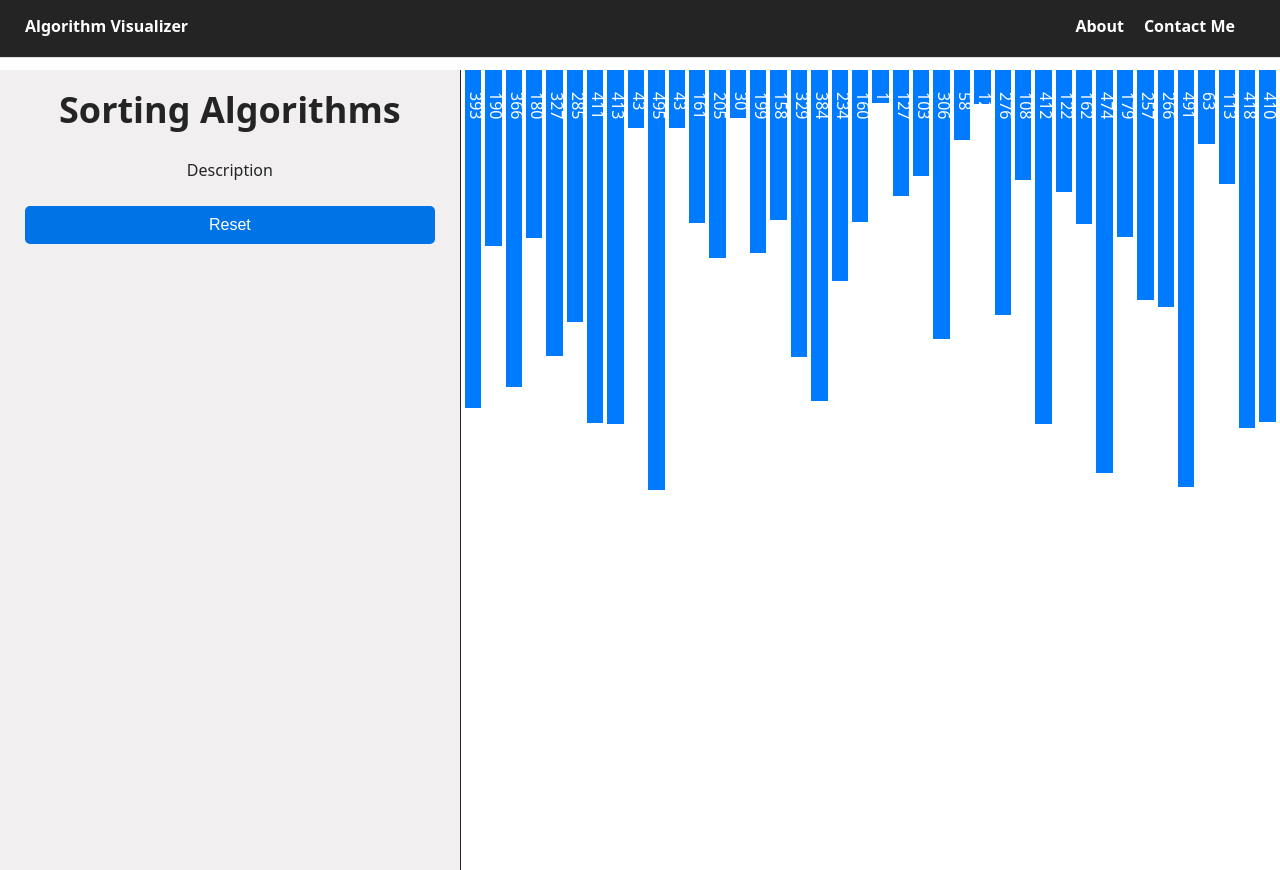
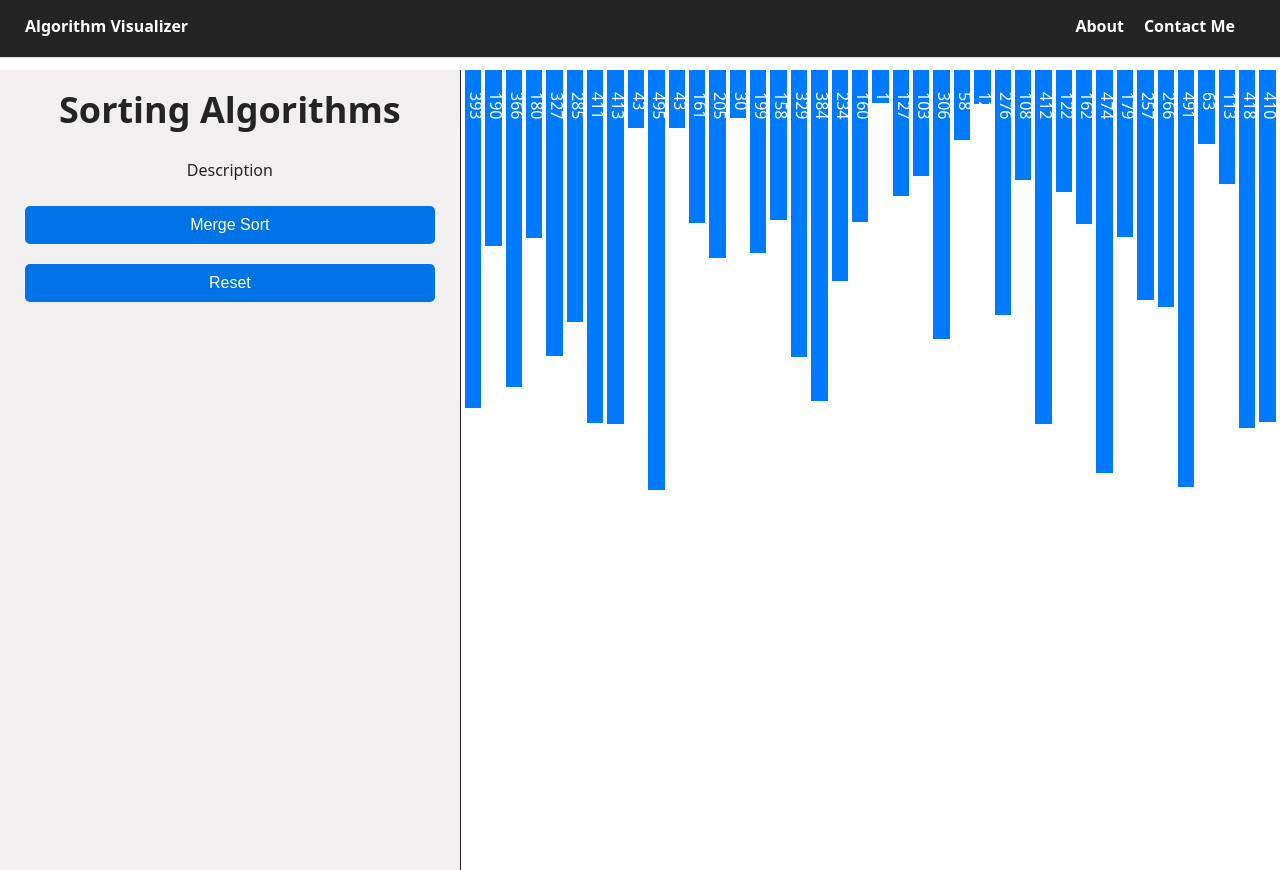
Before and after one commit to tcollm/algorithm-visualizer, a React (Vite) app: page /sort in a window 1280 px wide. Built offline with nearby package versions, Linux system fonts and the light colour scheme.

Commit message:
feat: implement mergeSort
- Add button for merge sort.
- Merge sort works as intended.
- Note: visuals for merge sort (like changing the color of the node)
have not been implemented yet.

```diff
--- a/src/components/SortPage/SortPage.jsx
+++ b/src/components/SortPage/SortPage.jsx
@@ -1,13 +1,8 @@
 import { useCallback, useEffect, useState } from "react";
 import PageLayout from "../AlgoPageLayout/PageLayout.jsx";
 import classes from "./SortPage.module.css";
-import {
-  ARRAY_SIZE,
-  MAX_VAL,
-  BAR_HEIGHT,
-  DEFAULT_BAR,
-  MIN_VAL,
-} from "./constants.js";
+import { ARRAY_SIZE, MAX_VAL, MIN_VAL } from "./constants.js";
+import { mergeSort } from "./mergeSort.js";
 
 // From https://stackoverflow.com/questions/4959975/generate-random-number-between-two-numbers-in-javascript
 const randomIntFromInterval = (min, max) => {
@@ -25,7 +20,6 @@ const SortPage = () => {
       const randomVal = randomIntFromInterval(MIN_VAL, MAX_VAL);
       newArray.push(randomVal);
     }
-    console.log(newArray);
     setArray(newArray);
   }, []);
 
@@ -33,10 +27,19 @@ const SortPage = () => {
     resetArray();
   }, [resetArray]);
 
+  const handleMergeSort = () => {
+    const newArray = [...array];
+    console.log("Array before sort: ", newArray);
+    mergeSort(newArray, 0, newArray.length - 1);
+    setArray(newArray);
+    console.log("Array after sort: ", newArray);
+  };
+
   const leftContent = (
     <>
       <h1>Sorting Algorithms</h1>
       <p>Description</p>
+      <button onClick={handleMergeSort}>Merge Sort</button>
       <button onClick={resetArray}>Reset</button>
     </>
   );
--- /dev/null
+++ b/src/components/SortPage/mergeSort.js
@@ -0,0 +1,58 @@
+// https://www.geeksforgeeks.org/merge-sort/
+const merge = (arr, left, mid, right) => {
+  const lLen = mid - left + 1;
+  const rLen = right - mid;
+
+  // temp arrays
+  const lArr = new Array(lLen);
+  const rArr = new Array(rLen);
+
+  // copy data from arr to temp arrays
+  for (let i = 0; i < lLen; i++) {
+    lArr[i] = arr[left + i];
+  }
+  for (let j = 0; j < rLen; j++) {
+    rArr[j] = arr[mid + 1 + j];
+  }
+
+  let i = 0,
+    j = 0;
+  let k = left;
+
+  // merge temp arrays back into array in sorted order
+  while (i < lLen && j < rLen) {
+    if (lArr[i] <= rArr[j]) {
+      arr[k] = lArr[i];
+      i++;
+    } else {
+      arr[k] = rArr[j];
+      j++;
+    }
+    k++;
+  }
+
+  // copy remaining elements of left array if they exists
+  while (i < lLen) {
+    arr[k] = lArr[i];
+    i++;
+    k++;
+  }
+
+  // copy remaining elements of right array if they exists
+  while (j < rLen) {
+    arr[k] = rArr[j];
+    j++;
+    k++;
+  }
+};
+
+export const mergeSort = (arr, left, right) => {
+  if (left >= right) {
+    return;
+  }
+
+  const mid = Math.floor(left + (right - left) / 2);
+  mergeSort(arr, left, mid);
+  mergeSort(arr, mid + 1, right);
+  merge(arr, left, mid, right);
+};
```
